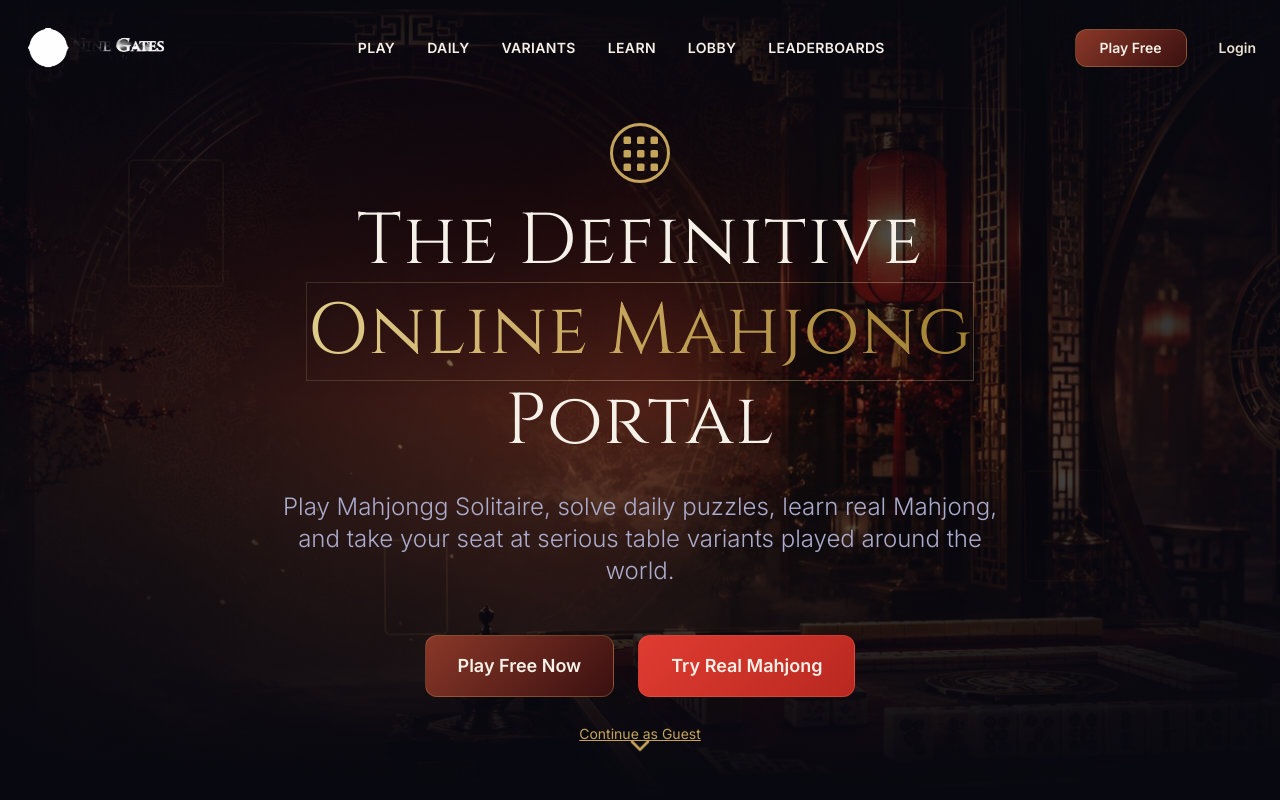
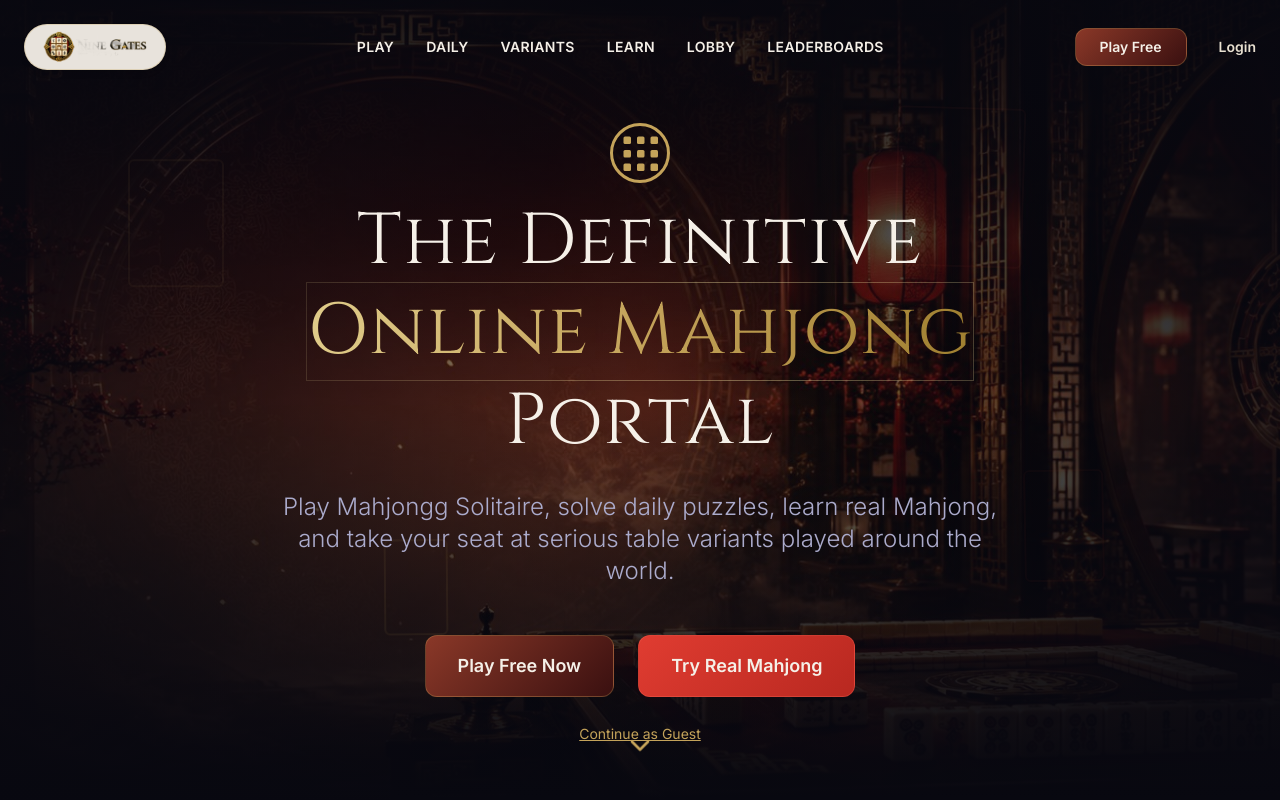
Before and after one commit to alexdevriesxing/nine-gates-mahjong, a React (Vite) app: page / in a window 1280 px wide. Shown: the top 800 px of the page. Built offline with nearby package versions, Linux system fonts and the light colour scheme.

Commit message:
style: restore original logo colors and wrap in premium ivory capsule badge for contrast

```diff
--- a/src/app/components/Header.tsx
+++ b/src/app/components/Header.tsx
@@ -52,8 +52,8 @@ export default function Header() {
         transition={{ duration: 0.5, ease: 'easeOut' }}
       >
         <div className="container-wide flex items-center justify-between">
-          <Link to="/" className="flex items-center gap-3 group">
-            <img src="/logo.png" alt="Nine Gates Mahjong" className="h-12 w-auto object-contain transition-transform group-hover:scale-105 duration-300 brightness-0 invert" />
+          <Link to="/" className="flex items-center gap-3 group bg-ivory/95 px-4 py-1 rounded-full border border-gold/30 shadow-md transition-all duration-300 hover:bg-ivory-light hover:border-gold/50">
+            <img src="/logo.png" alt="Nine Gates Mahjong" className="h-9 w-auto object-contain transition-transform group-hover:scale-102 duration-300" />
           </Link>
 
           <nav className="hidden lg:flex items-center gap-8">
```
